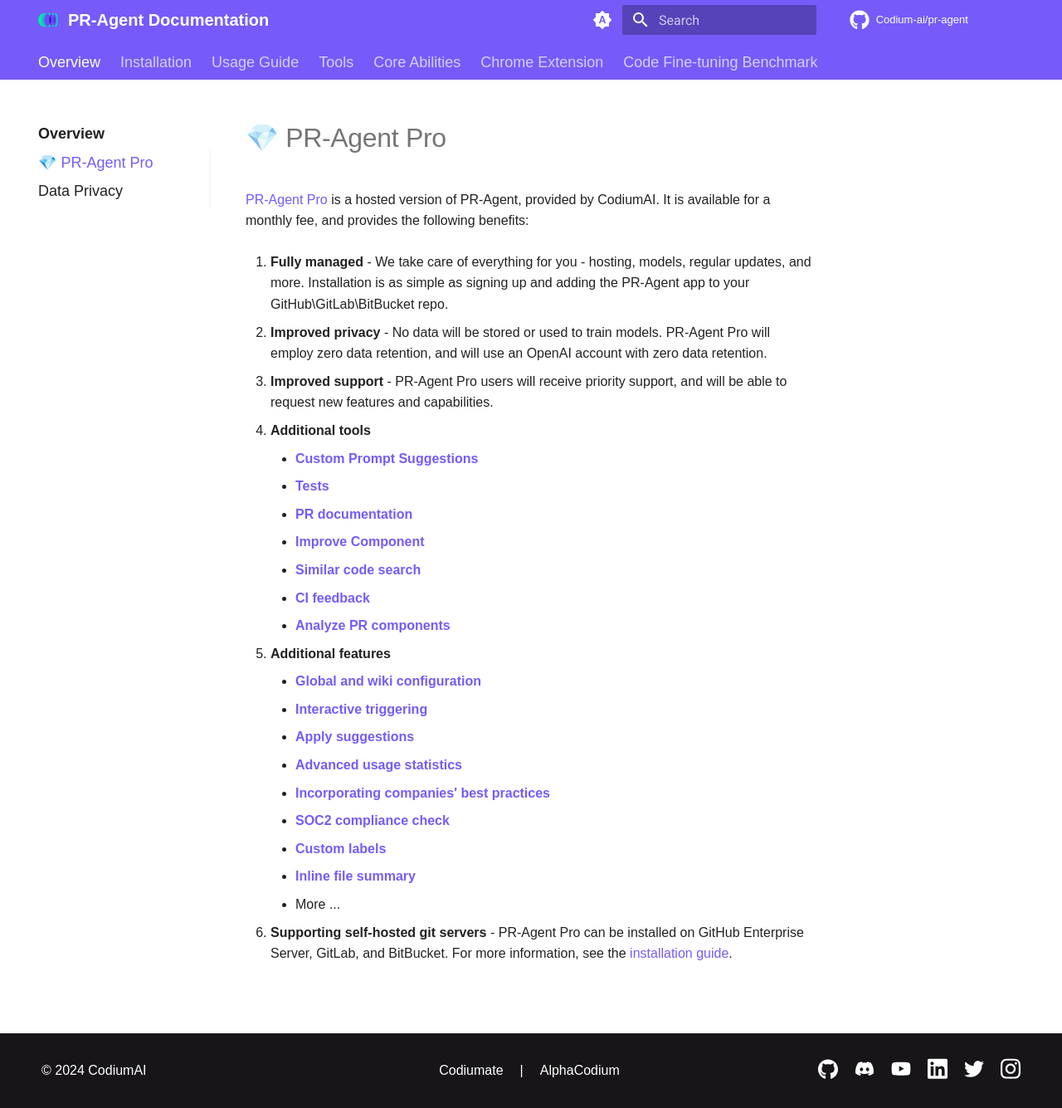
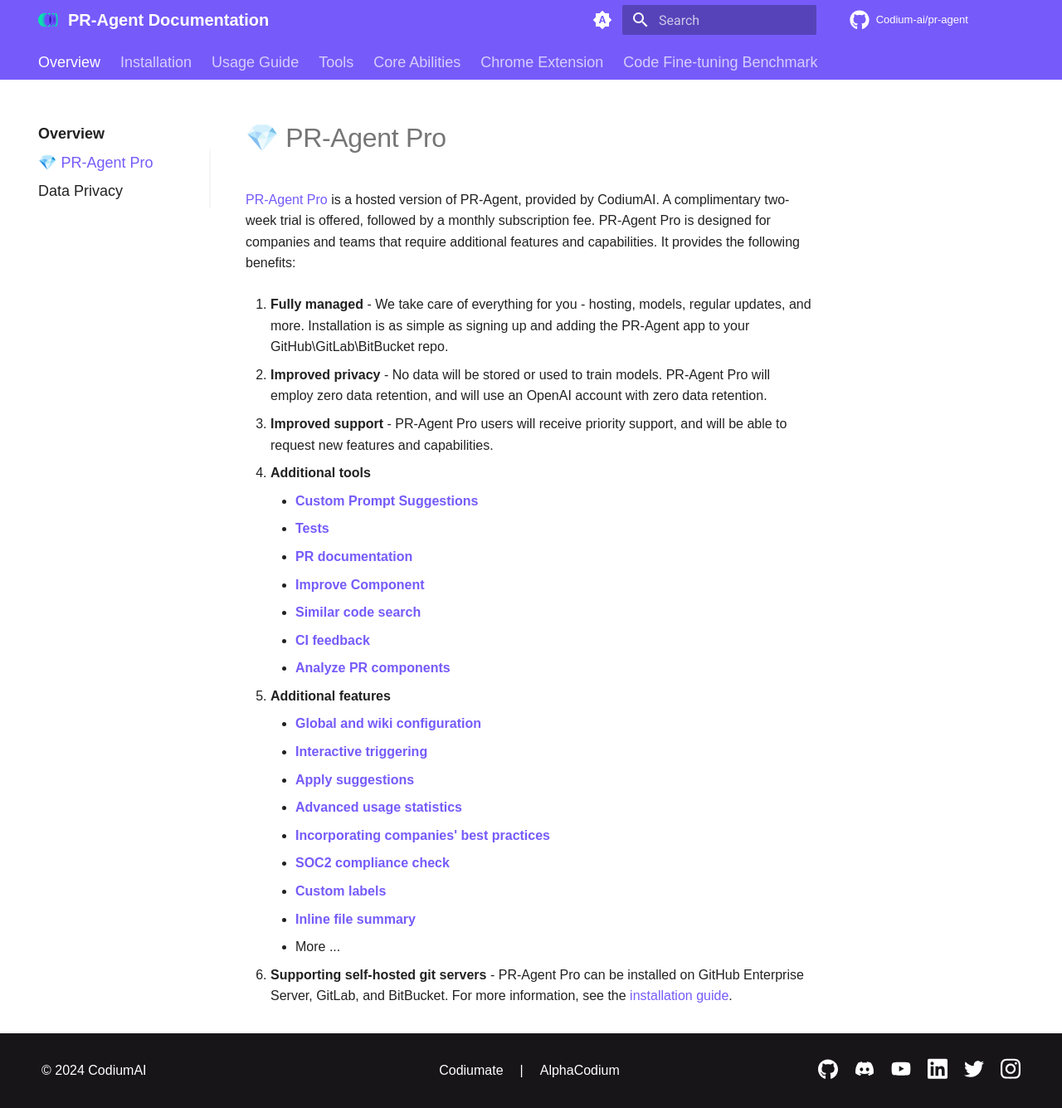
Before and after one commit to Codium-ai/pr-agent, an MkDocs documentation site: the page built from docs/docs/overview/pr_agent_pro.md, in a window 1280 px wide and 1335 px high. Shown: the whole window at 83% size. Built offline with MkDocs 1.6.1 and Material for MkDocs 9.7.7, drawn with Linux system fonts in a browser that asks for light colours; comment, search, counter and statistics services are not loaded.

Commit message:
Add trial information and target audience details to PR-Agent Pro documentation

```diff
--- a/docs/docs/overview/pr_agent_pro.md
+++ b/docs/docs/overview/pr_agent_pro.md
@@ -1,4 +1,5 @@
-[PR-Agent Pro](https://www.codium.ai/pricing/) is a hosted version of PR-Agent, provided by CodiumAI. It is available for a monthly fee, and provides the following benefits:
+[PR-Agent Pro](https://www.codium.ai/pricing/) is a hosted version of PR-Agent, provided by CodiumAI. A complimentary two-week trial is offered, followed by a monthly subscription fee.
+PR-Agent Pro is designed for companies and teams that require additional features and capabilities. It provides the following benefits:
 
 1. **Fully managed** - We take care of everything for you - hosting, models, regular updates, and more. Installation is as simple as signing up and adding the PR-Agent app to your GitHub\GitLab\BitBucket repo.
 
```
